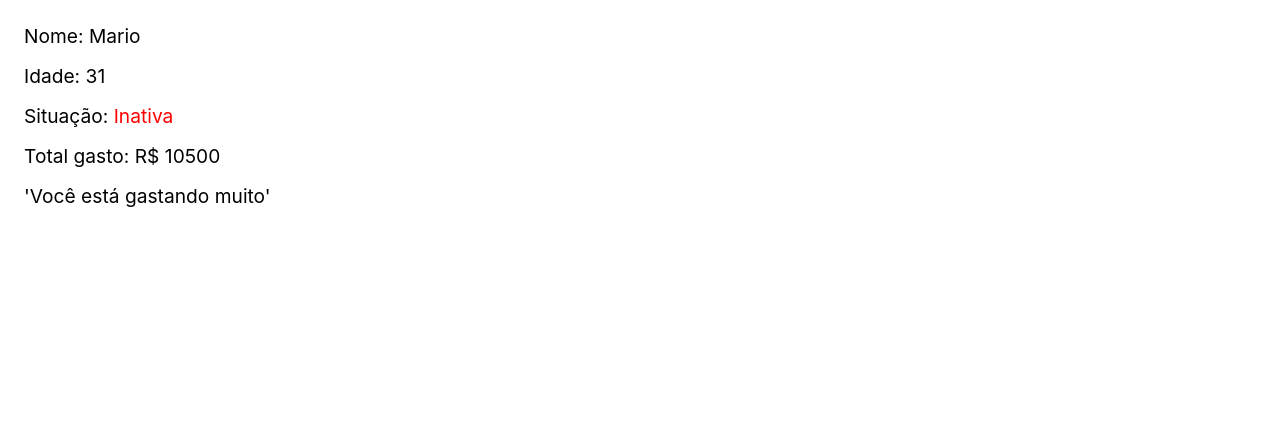
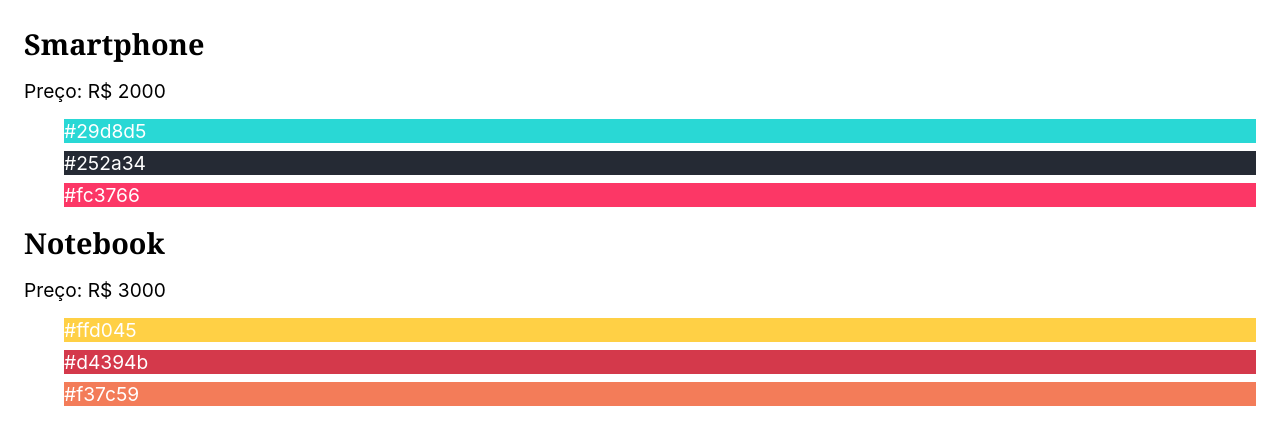
Before and after one commit to JoelSpinelli/ReactCompleto-old, a React (Create React App) app in the folder appreact/: page / in a window 1280 px wide. Shown: the top 444 px of the page. Built offline with nearby package versions, Linux system fonts and the light colour scheme; the HTML template or start-up script is replaced by a standard one.

Commit message:
JSX Array - Exercício

```diff
--- a/appreact/src/App.js
+++ b/appreact/src/App.js
@@ -1,48 +1,49 @@
 import React from 'react';
 
-// Mostre os dados da aplicação, como aprensetado no vídeo
-// Não utilize CSS externo, use o style para mudar as cores
-// Se a situação estiver ativa pinte de verde, inativa vermelho
-// Se o gasto for maior que 10000 mostre uma mensagem
-const luana = {
-  cliente: "Luana",
-  idade: 27,
-  compras: [
-    { nome: "Notebook", preco: "R$ 2500" },
-    { nome: "Geladeira", preco: "R$ 3000" },
-    { nome: "Smartphone", preco: "R$ 1500" },
-  ],
-  ativa: true,
-};
-
-const mario = {
-  cliente: "Mario",
-  idade: 31,
-  compras: [
-    { nome: "Notebook", preco: "R$ 2500" },
-    { nome: "Geladeira", preco: "R$ 3000" },
-    { nome: "Smartphone", preco: "R$ 1500" },
-    { nome: "Guitarra", preco: "R$ 3500" },
-  ],
-  ativa: false,
-};
+// Organize os produtos como mostrado no vídeo
+// Mostre apenas produtos que forem mais caros que R$ 1500
+const produtos = [
+  {
+    id: 1,
+    nome: 'Smartphone',
+    preco: 'R$ 2000',
+    cores: ['#29d8d5', '#252a34', '#fc3766'],
+  },
+  {
+    id: 2,
+    nome: 'Notebook',
+    preco: 'R$ 3000',
+    cores: ['#ffd045', '#d4394b', '#f37c59'],
+  },
+  {
+    id: 3,
+    nome: 'Tablet',
+    preco: 'R$ 1500',
+    cores: ['#365069', '#47c1c8', '#f95786'],
+  },
+];
 
 const App = () => {
-  const dados = mario;
-  const total = dados.compras
-    .map((item) => Number(item.preco.replace("R$ ", "")))
-    .reduce((a, b) => a + b);
+
+  const dados = produtos.filter(({preco}) => Number(preco.replace("R$ ", "")) > 1500);
+
   return (
-    <>
-      <p>Nome: {dados.cliente}</p>
-      <p>Idade: {dados.idade}</p>
-      <p>
-        Situação:{' '}
-        <span style={{color: dados.ativa ? 'green' : 'red'}}>{dados.ativa ? "Ativa" : "Inativa"}</span>
-      </p>
-      <p>Total gasto: R$ {total}</p>
-      {total > 10000 && <p>'Você está gastando muito'</p>}
-    </>
+    <section>
+      {dados
+        .map(({ id, nome, preco, cores }) => (
+          <div key={id}>
+            <h1>{nome}</h1>
+            <p>Preço: {preco}</p>
+            <ul>
+              {cores.map((cor) => (
+                <li key={cor} style={{ backgroundColor: cor, color: "white" }}>
+                  {cor}
+                </li>
+              ))}
+            </ul>
+          </div>
+        ))}
+    </section>
   );
 };
 
```
